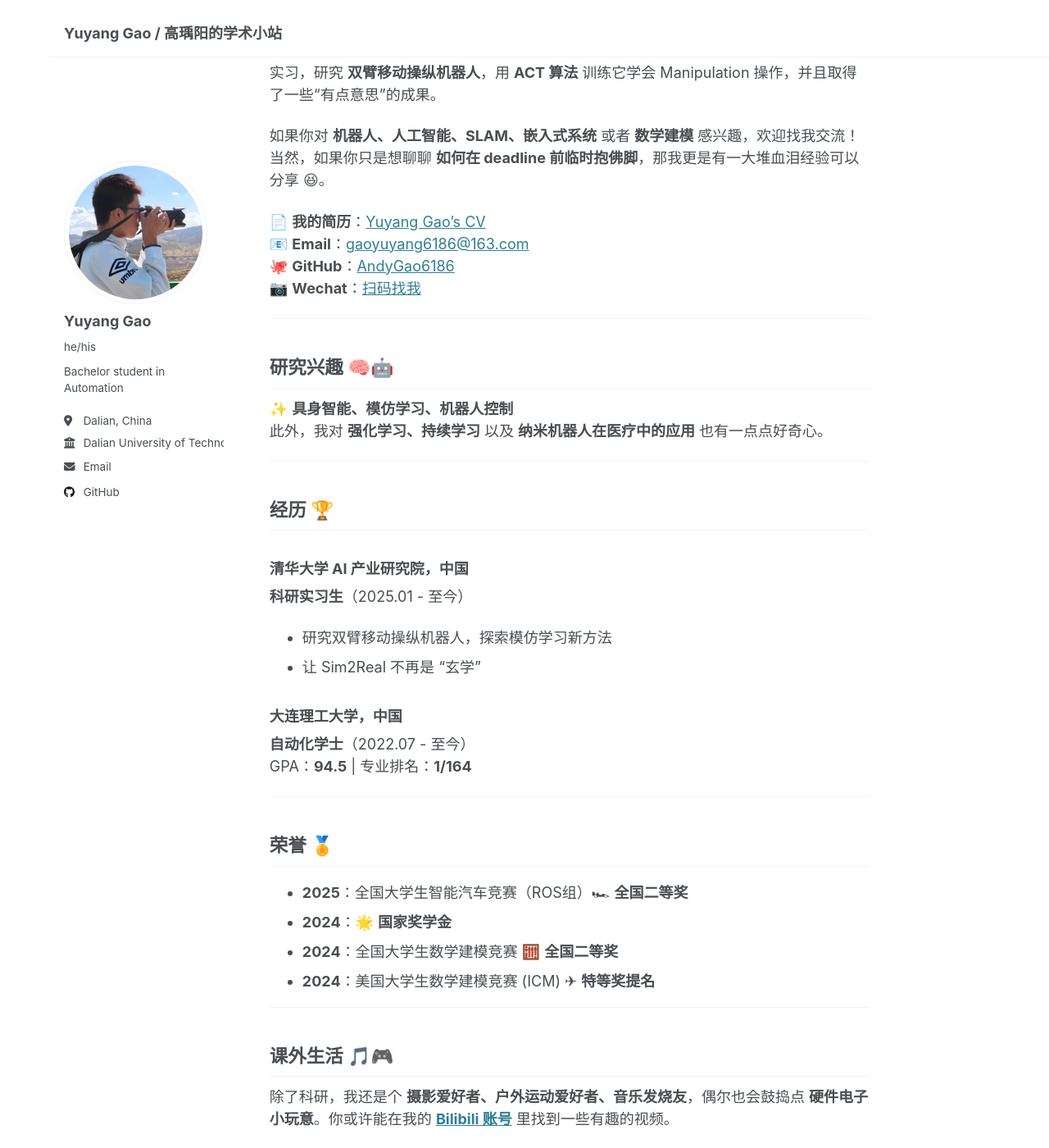
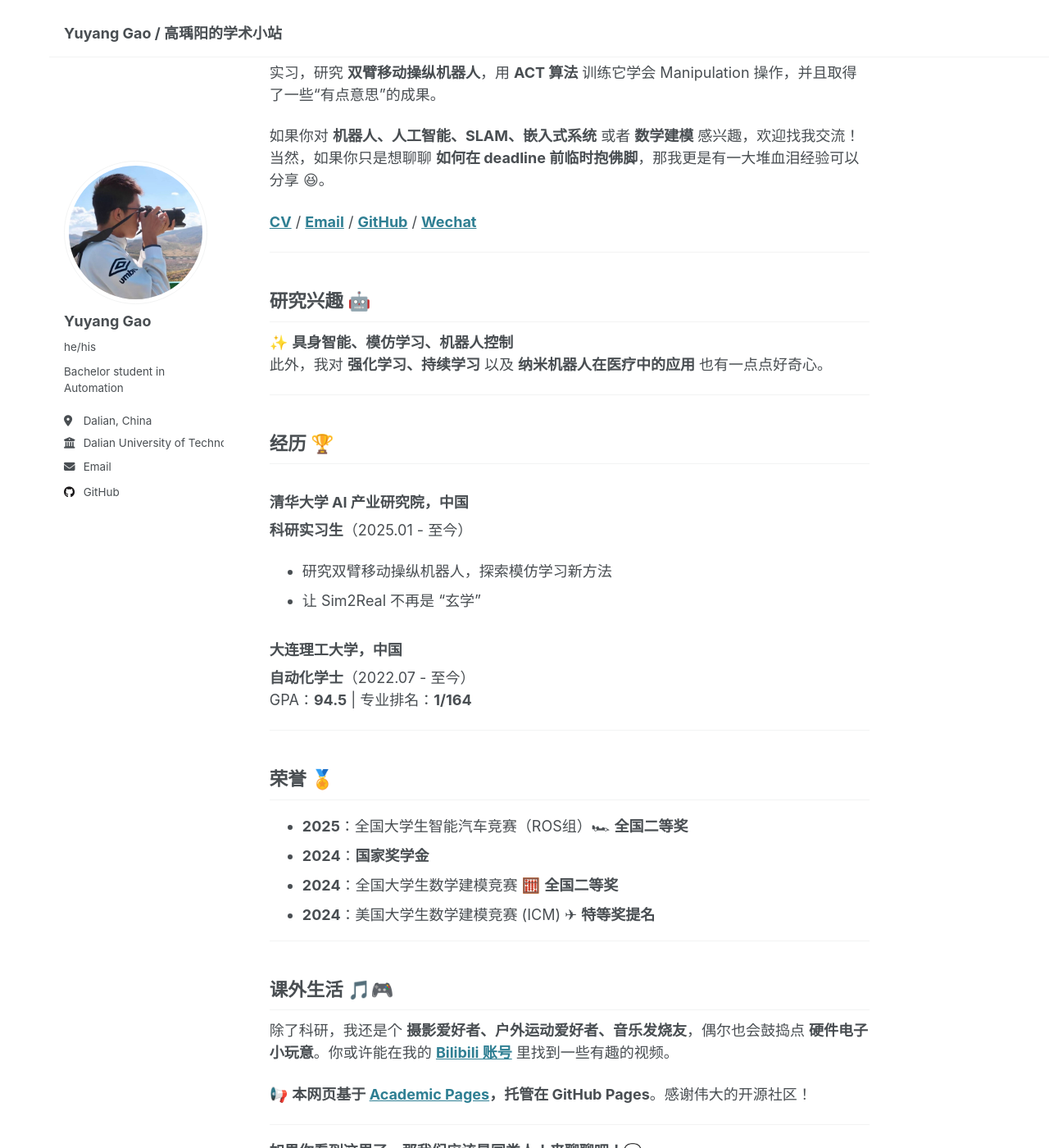
Before and after one commit to AndyGao6186/AndyGao6186.github.io, a Jekyll site: the page built from _pages/about.md, in a window 1280 px wide and 1400 px high, scrolled down 354 px. Shown: the whole window at 82% size. Built offline with Jekyll 4.4.1, drawn with Linux system fonts in a browser that asks for light colours.

Commit message:
Update about.md

```diff
--- a/_pages/about.md
+++ b/_pages/about.md
@@ -15,14 +15,11 @@
 
 如果你对 **机器人、人工智能、SLAM、嵌入式系统** 或者 **数学建模** 感兴趣，欢迎找我交流！当然，如果你只是想聊聊 **如何在 deadline 前临时抱佛脚**，那我更是有一大堆血泪经验可以分享 😆。
 
-📄 **我的简历**：[Yuyang Gao's CV](../assets/CV.pdf)
-📧 **Email**：[gaoyuyang6186@163.com](mailto:gaoyuyang6186@163.com)
-🐙 **GitHub**：[AndyGao6186](https://github.com/AndyGao6186)
-📷 **Wechat**：[扫码找我](../images/wechat.jpg)
+[**CV**](../assets/CV.pdf) / [**Email**](mailto:gaoyuyang6186@163.com) / [**GitHub**](https://github.com/AndyGao6186) / [**Wechat**](../images/wechat.jpg)
 
 ---
 
-## **研究兴趣 🧠🤖**
+## **研究兴趣 🤖**
 ✨ **具身智能、模仿学习、机器人控制**
 此外，我对 **强化学习、持续学习** 以及 **纳米机器人在医疗中的应用** 也有一点点好奇心。
 
@@ -43,7 +40,7 @@
 
 ## **荣誉 🏅**
 - **2025**：全国大学生智能汽车竞赛（ROS组）🏎 **全国二等奖**
-- **2024**：🌟 **国家奖学金**
+- **2024**：**国家奖学金**
 - **2024**：全国大学生数学建模竞赛 🧮 **全国二等奖**
 - **2024**：美国大学生数学建模竞赛 (ICM) ✈ **特等奖提名**
 
```
